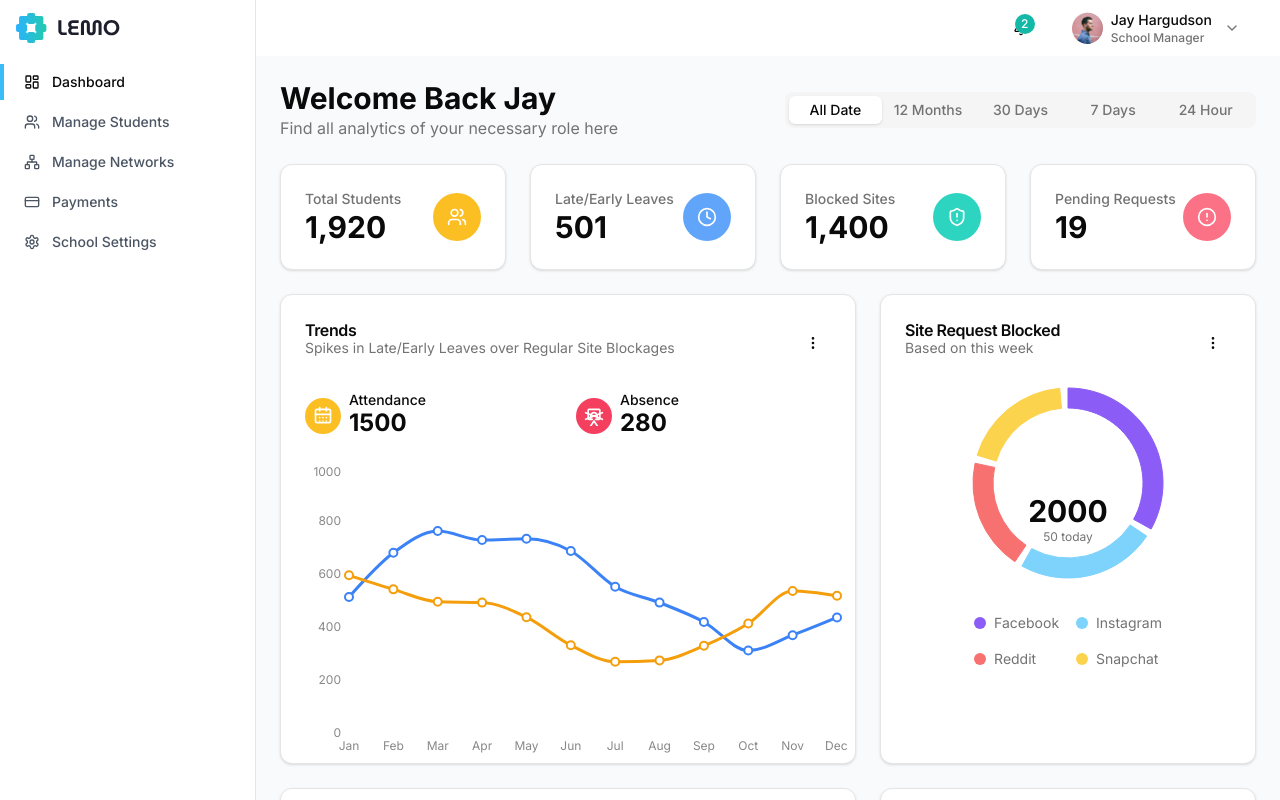
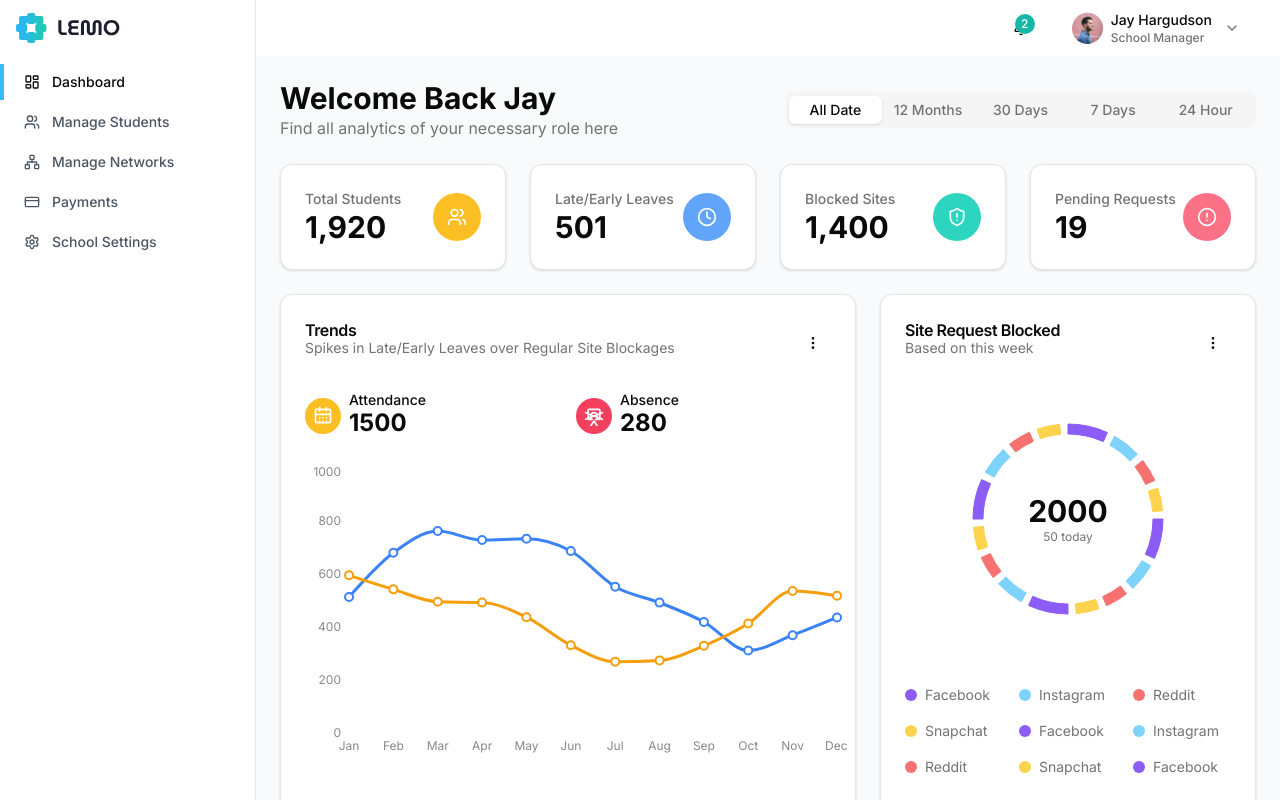
Before and after one commit to lemo-app/lemo-web-frontend, a Next.js app: page /dashboard in a window 1280 px wide. Shown: the top 800 px of the page. Built offline with nearby package versions, Linux system fonts and the light colour scheme.

Commit message:
Refactor BlockedSitesChart component for improved layout and data representation

```diff
--- a/components/dashboard/home/blocked-sites-chart.tsx
+++ b/components/dashboard/home/blocked-sites-chart.tsx
@@ -1,18 +1,31 @@
-"use client"
+"use client";
 
-import { Cell, Pie, PieChart, ResponsiveContainer } from "recharts"
+import { Cell, Pie, PieChart, ResponsiveContainer } from "recharts";
 
 const data = [
   { name: "Facebook", value: 700, color: "#8B5CF6" },
   { name: "Instagram", value: 500, color: "#7DD3FC" },
   { name: "Reddit", value: 400, color: "#F87171" },
   { name: "Snapchat", value: 400, color: "#FCD34D" },
-]
+  { name: "Facebook", value: 700, color: "#8B5CF6" },
+  { name: "Instagram", value: 500, color: "#7DD3FC" },
+  { name: "Reddit", value: 400, color: "#F87171" },
+  { name: "Snapchat", value: 400, color: "#FCD34D" },
+  { name: "Facebook", value: 700, color: "#8B5CF6" },
+  { name: "Instagram", value: 500, color: "#7DD3FC" },
+  { name: "Reddit", value: 400, color: "#F87171" },
+  { name: "Snapchat", value: 400, color: "#FCD34D" },
+  { name: "Facebook", value: 700, color: "#8B5CF6" },
+  { name: "Instagram", value: 500, color: "#7DD3FC" },
+  { name: "Reddit", value: 400, color: "#F87171" },
+  { name: "Snapchat", value: 400, color: "#FCD34D" },
+];
 
 export function BlockedSitesChart() {
   return (
+    <div>
       <div className="relative h-[300px] flex flex-col items-center justify-center">
-      <div className="absolute inset-0 flex flex-col items-center justify-center">
+        <div className="absolute inset-0 flex flex-col items-center justify-center top-0">
           <p className="text-3xl font-bold">2000</p>
           <p className="text-muted-foreground text-xs">50 today</p>
         </div>
@@ -22,7 +35,7 @@ export function BlockedSitesChart() {
               data={data}
               cx="50%"
               cy="50%"
-            innerRadius={75}
+              innerRadius={85}
               outerRadius={95}
               paddingAngle={5}
               dataKey="value"
@@ -30,19 +43,27 @@ export function BlockedSitesChart() {
               endAngle={-270}
             >
               {data.map((entry, index) => (
-              <Cell key={`cell-${index}`} fill={entry.color} stroke={entry.color} />
+                <Cell
+                  key={`cell-${index}`}
+                  fill={entry.color}
+                  stroke={entry.color}
+                />
               ))}
             </Pie>
           </PieChart>
         </ResponsiveContainer>
-      <div className="grid grid-cols-2 gap-4 mt-4">
+      </div>
+      <div className="grid grid-cols-3 gap-4 mt-4 w-full h-[100px] overflow-auto">
         {data.map((entry, index) => (
           <div key={index} className="flex items-center gap-2">
-            <div className="h-3 w-3 rounded-full" style={{ backgroundColor: entry.color }}></div>
+            <div
+              className="h-3 w-3 rounded-full"
+              style={{ backgroundColor: entry.color }}
+            ></div>
             <span className="text-sm text-muted-foreground">{entry.name}</span>
           </div>
         ))}
       </div>
     </div>
-  )
+  );
 }
```
Lines whose indentation alone changed are shown as unchanged.
